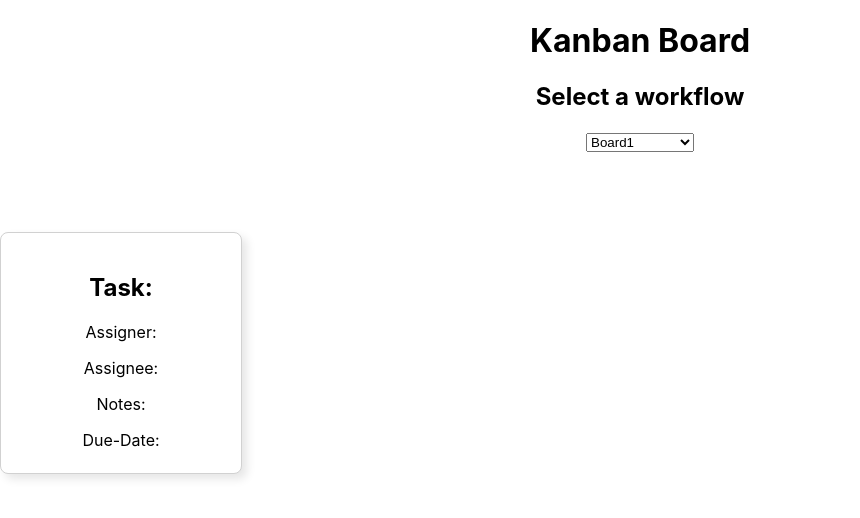
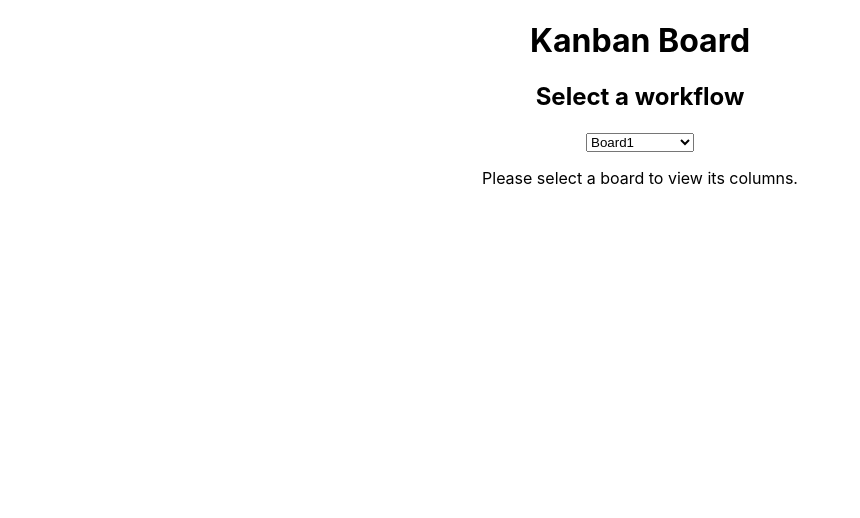
Before and after one commit to vipulpandey12345/kanban_style_board, a React (Create React App) app: page / in a window 1280 px wide. Shown: the top 518 px of the page, without its empty margins (0-860 px from the left). Built offline with nearby package versions, Linux system fonts and the light colour scheme.

Commit message:
fixing up somethings in card component

```diff
--- a/src/App.js
+++ b/src/App.js
@@ -3,8 +3,7 @@ import { DragDropContext } from 'react-beautiful-dnd';
 import './App.css';
 import Board from './components/Board';
 import BoardSelector from './components/BoardSelector';
-import Card from './components/Card';
-import Column from './components/Column';
+import { v4 as uuidv4 } from 'uuid';
 
 function App() {
   const [boards, setBoards] = useState([
@@ -12,16 +11,42 @@ function App() {
       id: 1,
       name: 'Board1',
       columns: [
-        { id: 1, title: 'To Do', tasks: [] },
-        { id: 2, title: 'In Progress', tasks: [] }
+        {
+          id: 1,
+          title: 'To Do',
+          tasks: [
+            { id: uuidv4(), content: 'Task 1' },
+            { id: uuidv4(), content: 'Task 2' }
+          ]
+        },
+        {
+          id: 2,
+          title: 'In Progress',
+          tasks: [
+            { id: uuidv4(), content: 'Task 3' },
+            { id: uuidv4(), content: 'Task 4' }
+          ]
+        }
       ]
     },
     {
       id: 2,
       name: 'Board2',
       columns: [
-        { id: 1, title: 'To Do', tasks: [] },
-        { id: 2, title: 'In Progress', tasks: [] }
+        {
+          id: 1,
+          title: 'To Do',
+          tasks: [
+            { id: uuidv4(), content: 'Task 5' }
+          ]
+        },
+        {
+          id: 2,
+          title: 'In Progress',
+          tasks: [
+            { id: uuidv4(), content: 'Task 6' }
+          ]
+        }
       ]
     }
   ]);
@@ -33,20 +58,20 @@ function App() {
 
     if (!destination) return;
 
-    const sourceColumn = currentBoard.columns.find(
-      (col) => col.id === source.droppableId
-    );
-    const destColumn = currentBoard.columns.find(
-      (col) => col.id === destination.droppableId
-    );
+    const currentBoard = boards.find((board) => board.id === currentBoardId);
+    if (!currentBoard) {
+      console.error("No board selected!");
+      return;
+    }
+
+    const sourceColumn = currentBoard.columns.find((col) => col.id === source.droppableId);
+    const destColumn = currentBoard.columns.find((col) => col.id === destination.droppableId);
 
     const [movedTask] = sourceColumn.tasks.splice(source.index, 1);
     destColumn.tasks.splice(destination.index, 0, movedTask);
 
     setBoards([...boards]);
   };
-
-  const currentBoard = boards.find((board) => board.id === currentBoardId);
 
   const removeColumn = (id) => {
     const updatedBoards = [...boards];
@@ -57,6 +82,9 @@ function App() {
     });
     setBoards(updatedBoards);
   };
+
+
+  const currentBoard = boards.find((board) => board.id === currentBoardId);
 
   return (
     <DragDropContext onDragEnd={onDragEnd}>
@@ -69,19 +97,15 @@ function App() {
           setCurrentBoard={setCurrentBoard}
         />
 
-        {/* Render Columns if currentBoard is selected */}
-        {currentBoard && (
+        {/* Render Board if currentBoard is selected */}
+        {currentBoard ? (
           <Board
-            board={currentBoard}
-            removeColumn={removeColumn}
-          >
-            {currentBoard.columns.map((column) => (
-              <Column key={column.id} column={column} removeColumn={removeColumn} />
-            ))}
-          </Board>
+          board={currentBoard}
+
+          />
+        ) : (
+          <p>Please select a board to view its columns.</p>
         )}
-
-        <Card />
       </div>
     </DragDropContext>
   );
--- a/src/components/Board.js
+++ b/src/components/Board.js
@@ -1,21 +1,22 @@
 import React from 'react';
-import Column from './Column';  // Import Column component
+import Column from './Column'; // Import Column component
+import { DragDropContext } from 'react-beautiful-dnd';
 import '../styles/board.css';
 
-const Board = ({ board }) => {
+const Board = ({ board, removeColumn }) => {
   return (
     <div className="board">
       <h2>{board.name}</h2>
       <div className="columns-container">
-        {board.columns.length > 0 ? (
-          board.columns.map((column) => (
-            <Column key={column.id} column={column} />
-          ))
-        ) : (
-          <p>No columns available</p>
-        )}
-</div>
-
+        {/* Loop through the columns in the board */}
+        {board.columns.map((column) => (
+          <Column
+            key={column.id}
+            column={column}
+            removeColumn={removeColumn}  // Pass removeColumn function to Column
+          />
+        ))}
+      </div>
     </div>
   );
 };
--- a/src/components/Card.js
+++ b/src/components/Card.js
@@ -1,28 +1,26 @@
 import React from 'react';
+import { Draggable } from 'react-beautiful-dnd';
 import '../styles/card.css';
 
-const Card = ({onSave}) => {
-    return (
-        <div className='card'>
-            <h2 className='task'>
-                Task:
-            </h2>
-            <p className='Assigner'>
-                Assigner:
-            </p>
-            <p className='Assignee'>
-                Assignee:
-            </p>
-            <p className='Notes'>
-                Notes:
-            </p>
-            <p className='Due-Date'>
-                Due-Date:
-            </p>
-
+const Card = ({ cardId, index, content }) => {
+  return (
+    <Draggable draggableId={cardId.toString()} index={index}>
+      {(provided) => (
+        <div
+          className="card"
+          ref={provided.innerRef}
+          {...provided.draggableProps}
+          {...provided.dragHandleProps}
+        >
+          <h2 className="task">{content}</h2>
+          <p className="Assigner">Assigner:</p>
+          <p className="Assignee">Assignee:</p>
+          <p className="Notes">Notes:</p>
+          <p className="Due-Date">Due Date:</p>
         </div>
-    );
-
+      )}
+    </Draggable>
+  );
 };
 
 export default Card;
--- a/src/components/Column.js
+++ b/src/components/Column.js
@@ -1,31 +1,41 @@
 import React from 'react';
+import { IoPencil } from 'react-icons/io5';
+import { CgMathPlus, CgMathMinus } from 'react-icons/cg';
+import Card from './Card';  // Import Card component
 import '../styles/column.css';
-import { IoPencil} from "react-icons/io5";
-import { CgMathPlus } from "react-icons/cg";
-import { CgMathMinus } from "react-icons/cg";
-
-
 
 const Column = ({ column, removeColumn }) => {
-  console.log('removeColumn:', removeColumn);
-  console.log('column.id:', column.id);
   return (
     <div className="column">
       <div className="column-header">
         <div className="icon-container">
-            <CgMathPlus className="edit-icon" />
+          <CgMathPlus className="edit-icon" />
         </div>
         <h3>{column.title}</h3>
-        <div className="icon-container" onClick={() => {removeColumn(column.id)}}>
-            <CgMathMinus />
+
+        {/* Icon to remove the column */}
+        <div
+          className="icon-container"
+          onClick={() => removeColumn(column.id)}
+        >
+          <CgMathMinus />
         </div>
       </div>
 
-      <ul>
-        {column.tasks.map((task, index) => (
-          <li key={index}>{task}</li>
-        ))}
-      </ul>
+      {/* Render tasks as cards */}
+      <div className="tasks-container">
+        {column.tasks.length > 0 ? (
+          column.tasks.map((task, index) => (
+            <Card
+              key={task.id}
+              cardId={task.id}
+              index={index}
+            />
+          ))
+        ) : (
+          <p>No tasks available in this column.</p>
+        )}
+      </div>
     </div>
   );
 };
```
